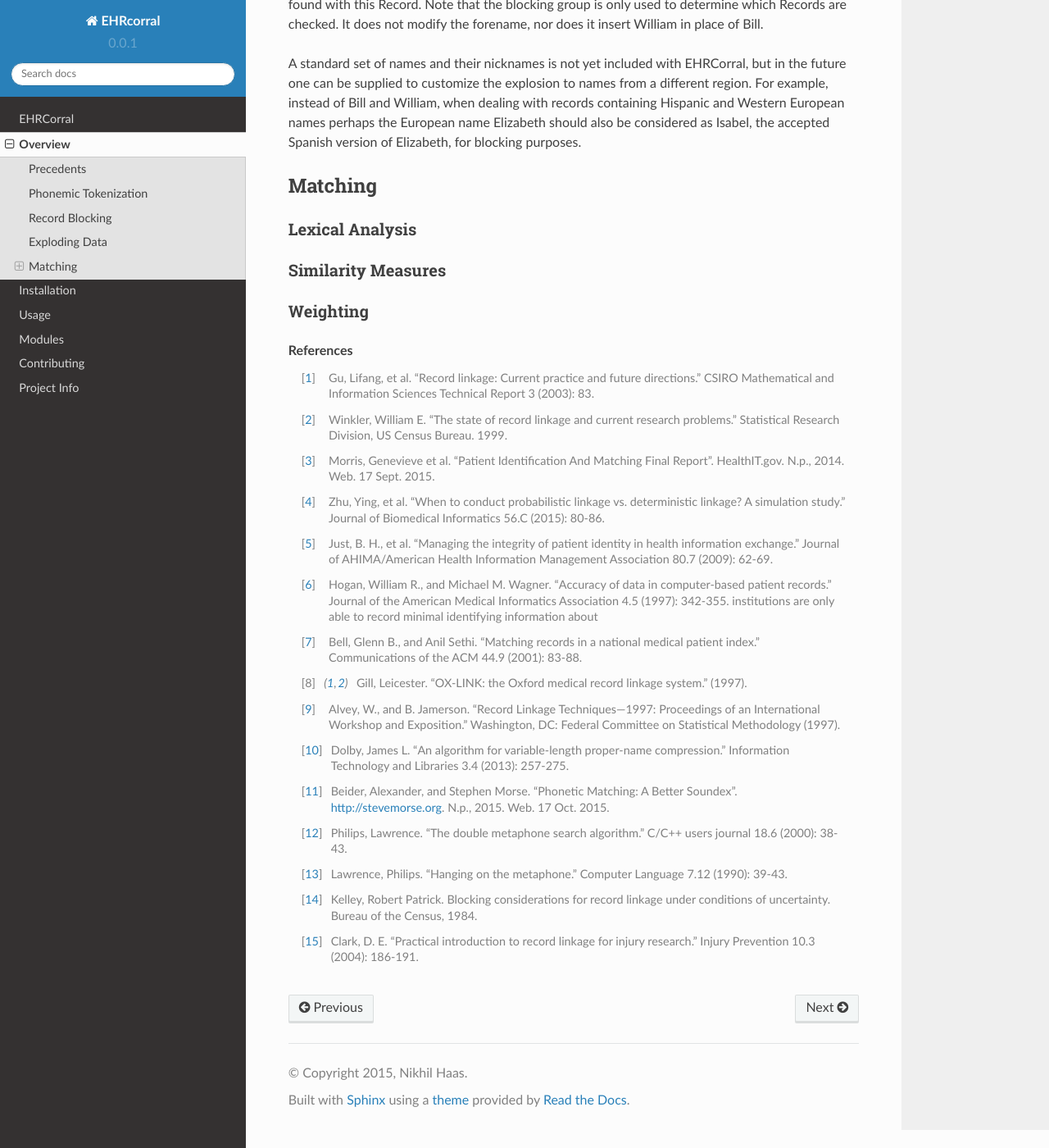
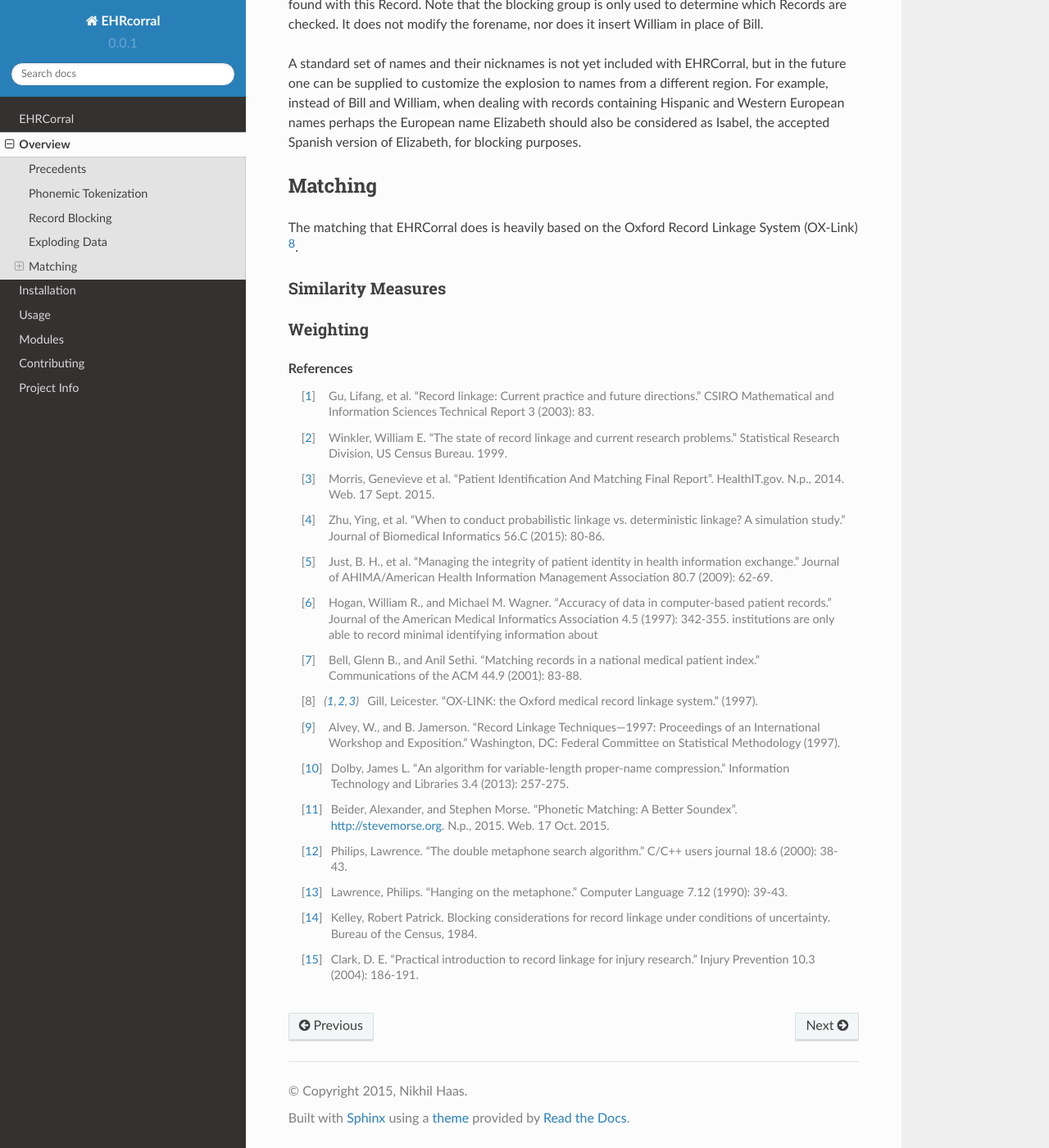
Before and after one commit to nsh87/ehrcorral, a Sphinx documentation site: the page built from docs/overview.rst, in a window 1280 px wide and 1400 px high, scrolled down 3534 px. Shown: the whole window at 82% size. Built offline with Sphinx 7.4.7 and the Read the Docs theme 2.0.0, drawn with Linux system fonts in a browser that asks for light colours; formulas are drawn with MathJax 3.

Commit message:
Add first sentence of Matching docs including OX-link ref

```diff
--- a/docs/overview.rst
+++ b/docs/overview.rst
@@ -190,8 +190,8 @@ accepted Spanish version of Elizabeth, for blocking purposes.
 Matching
 --------
 
-Lexical Analysis
-^^^^^^^^^^^^^^^^
+The matching that EHRCorral does is heavily based on the Oxford Record
+Linkage System (OX-Link) [#ox_link]_.
 
 Similarity Measures
 ^^^^^^^^^^^^^^^^^^^
```
